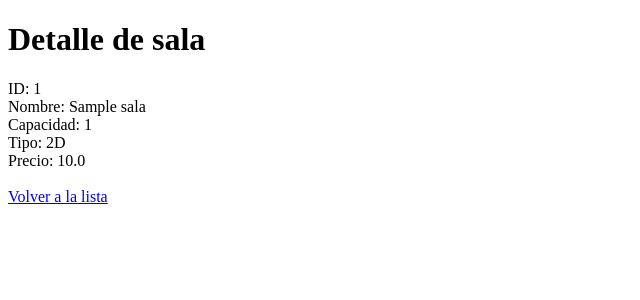
After one commit to HueteDevs/Proyecto_Adecco, a FastAPI app: page /salas/1 in a window 1280 px wide. The commit adds this page. Shown: the top 300 px of the page, without its empty margins (0-640 px from the left). Run offline with FastAPI, Linux system fonts and the light colour scheme; tables that the repository leaves empty hold one stand-in row (values such as "Sample post").

Commit message:
lista de salas

```diff
--- a/Reyes/app/templates/home.html
+++ b/Reyes/app/templates/home.html
@@ -7,5 +7,7 @@
 </head>
 <body>
     <h1>SALAS</h1>
+
+    <a href="/salas">Listado de salas 🎶</a>
 </body>
 </html>
--- /dev/null
+++ b/Reyes/app/templates/salas/detail.html
@@ -0,0 +1,23 @@
+<!DOCTYPE html>
+<html lang="en">
+<head>
+    <meta charset="UTF-8">
+    <meta name="viewport" content="width=device-width, initial-scale=1.0">
+    <title>Detalle de sala</title>
+</head>
+<body>
+    <h1>Detalle de sala</h1>
+
+    <div>
+        <div>ID: <span>{{ sala.id }}</span></div>
+        <div>Nombre: <span>{{ sala.nombre }}</span></div>
+        <div>Capacidad: <span>{{ sala.capacidad }}</span></div>
+        <div>Tipo: <span>{{ sala.tipo }}</span></div>
+        <div>Precio: <span>{{ sala.precio }}</span></div>
+    </div>
+
+    <br>
+
+    <a href="/salas">Volver a la lista</a>
+</body>
+</html>
--- a/Reyes/app/templates/salas/list.html
+++ b/Reyes/app/templates/salas/list.html
@@ -24,6 +24,9 @@
                 <td>{{ sala.capacidad}}</td>
                 <td>{{ sala.tipo}}</td>
                 <td>{{ sala.precio}}</td>
+                <td>
+                    <a href="/salas/{{sala.id }}">Ver 👁️</a>
+                </td>
             </tr>
             {% endfor %}
         </tbody>
```
Also changed, not shown: Reyes/app/routers/web/salas.py (+15 -1 lines).
